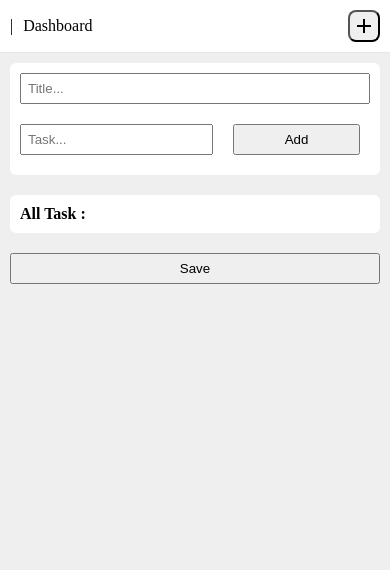
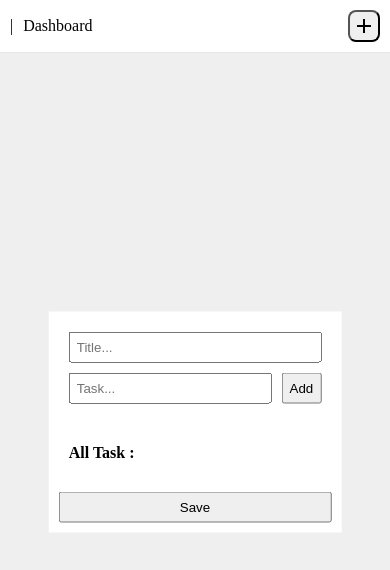
Before and after one commit to vion-15/react-todo-list-app, a React (Vite) app in the folder frontend/: page / in a window 390 px wide. Both pictures are taken after a click on the button "add". Shown: the top 570 px of the page. Built offline with nearby package versions, Linux system fonts and the light colour scheme.

Commit message:
Responsive in Mobile Screen

```diff
--- a/frontend/src/components/Header.jsx
+++ b/frontend/src/components/Header.jsx
@@ -6,9 +6,20 @@ export default function Header() {
     const [showModal, setShowModal] = useState(false);
     const [task, setTask] = useState("");
     const [tasks, setTasks] = useState([]);
+    const [title, setTitle] = useState("");
+    const [todo, setTodo] = useState({});
 
     const handleChange = (e) => {
         setTask(e.target.value);
+    }
+
+    const handleTitle = (e) => {
+        setTitle(e.target.value);
+    }
+
+    const addTodo = (e) => {
+        e.preventDefault();
+        setTodo({ ...todo, title, tasks });
     }
 
     const addTask = (e) => {
@@ -41,12 +52,15 @@ export default function Header() {
 
             <section>
                 {showModal && (
+                    <>
+                        <div className="container">
+                            <div className="modal-container">
                                 <div className="modal">
                                     <form action="">
-                            <input type="text" placeholder="Title..." />
-                            <div>
-                                <input type="text" placeholder="Task..." value={task} onChange={handleChange} />
-                                <button onClick={addTask}>Add</button>
+                                        <input type="text" placeholder="Title..." value={title} onChange={handleTitle} />
+                                        <div className="container-task">
+                                            <input type="text" placeholder="Task..." value={task} onChange={handleChange} className="inputTask" />
+                                            <button onClick={addTask} className="addBtn">Add</button>
                                         </div>
                                     </form>
                                     <div className="allTask">
@@ -56,14 +70,17 @@ export default function Header() {
                                                 <li key={i}>
                                                     <div className="item">
                                                         {t}
-                                            <button onClick={() => deleteTask(i)}>X</button>
+                                                        <button onClick={() => deleteTask(i)} className="delBtn">X</button>
                                                     </div>
                                                 </li>
                                             ))}
                                         </ol>
                                     </div>
-                        <button>Save</button>
+                                    <button onClick={addTodo} className="saveBtn">Save</button>
                                 </div>
+                            </div>
+                        </div>
+                    </>
                 )}
             </section>
 
--- a/frontend/src/components/style/Header.css
+++ b/frontend/src/components/style/Header.css
@@ -25,6 +25,11 @@
 .btnAdd {
     border-radius: 8px;
     padding: 2px;
+}
+
+.modal-container {
+    width: 100%;
+    background-color: white;
 }
 
 .modal {
@@ -66,7 +71,15 @@
     gap: 10px;
 }
 
-.modal form div {
+.container {
+    position: fixed;
+    top: 50%;
+    left: 50%;
+    transform: translate(-50%, -50%);
+    width: 75%;
+}
+
+.container-task {
     display: flex;
     align-items: center;
     gap: 10px;
@@ -74,17 +87,24 @@
 
 .modal form input {
     padding: 6px;
+    width: 100%;
 }
 
 .modal form div input {
     height: 31px;
+
 }
 
-.modal button {
+.saveBtn {
     padding: 6px;
     margin: 10px;
 }
 
-.modal form div button {
-    width: 100%;
+.delBtn {
+    padding: 6px;
 }
+
+.addBtn {
+    padding: 6px;
+    max-width: 100%;
+}
```
Lines whose indentation alone changed are shown as unchanged.
